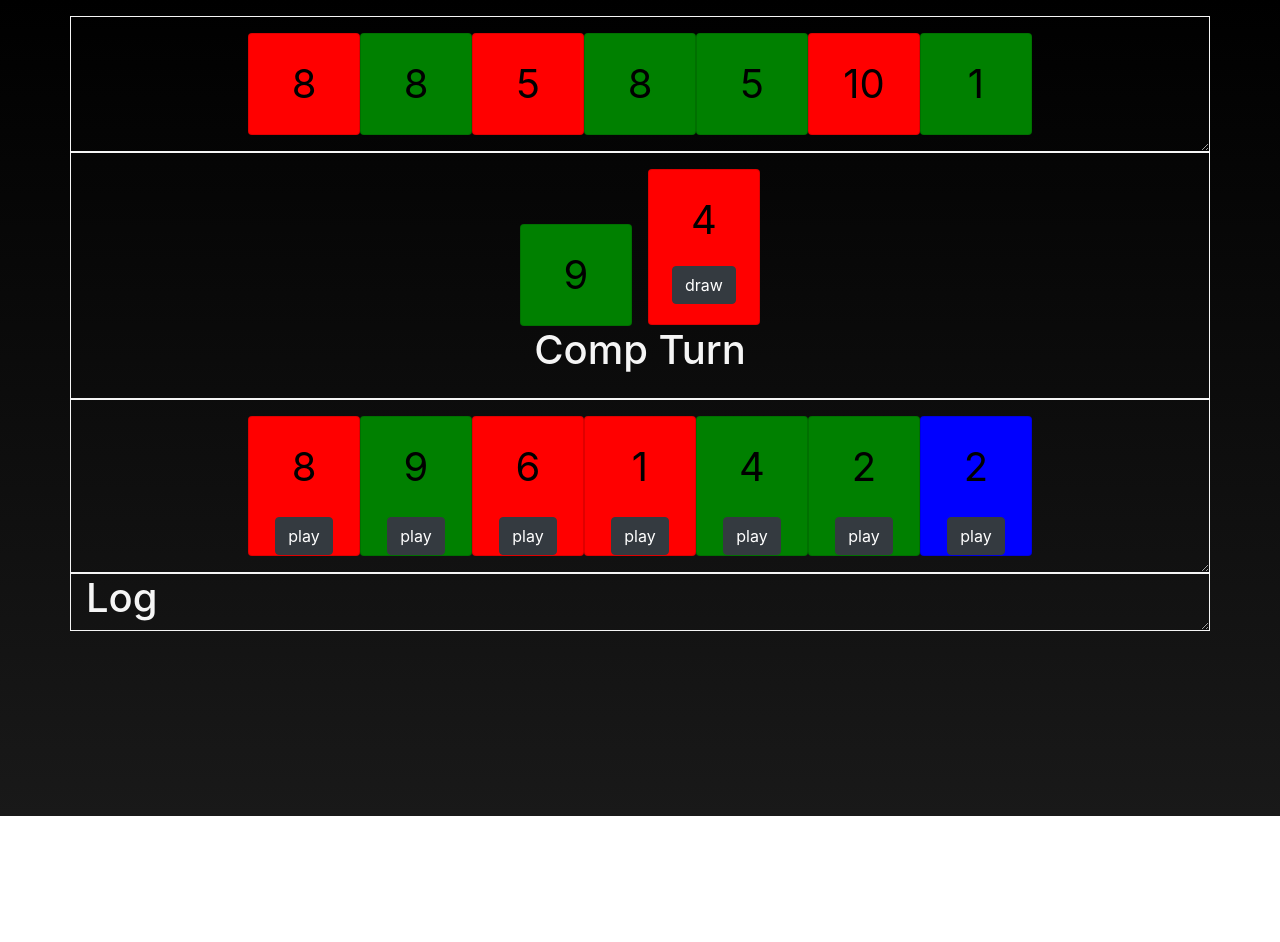
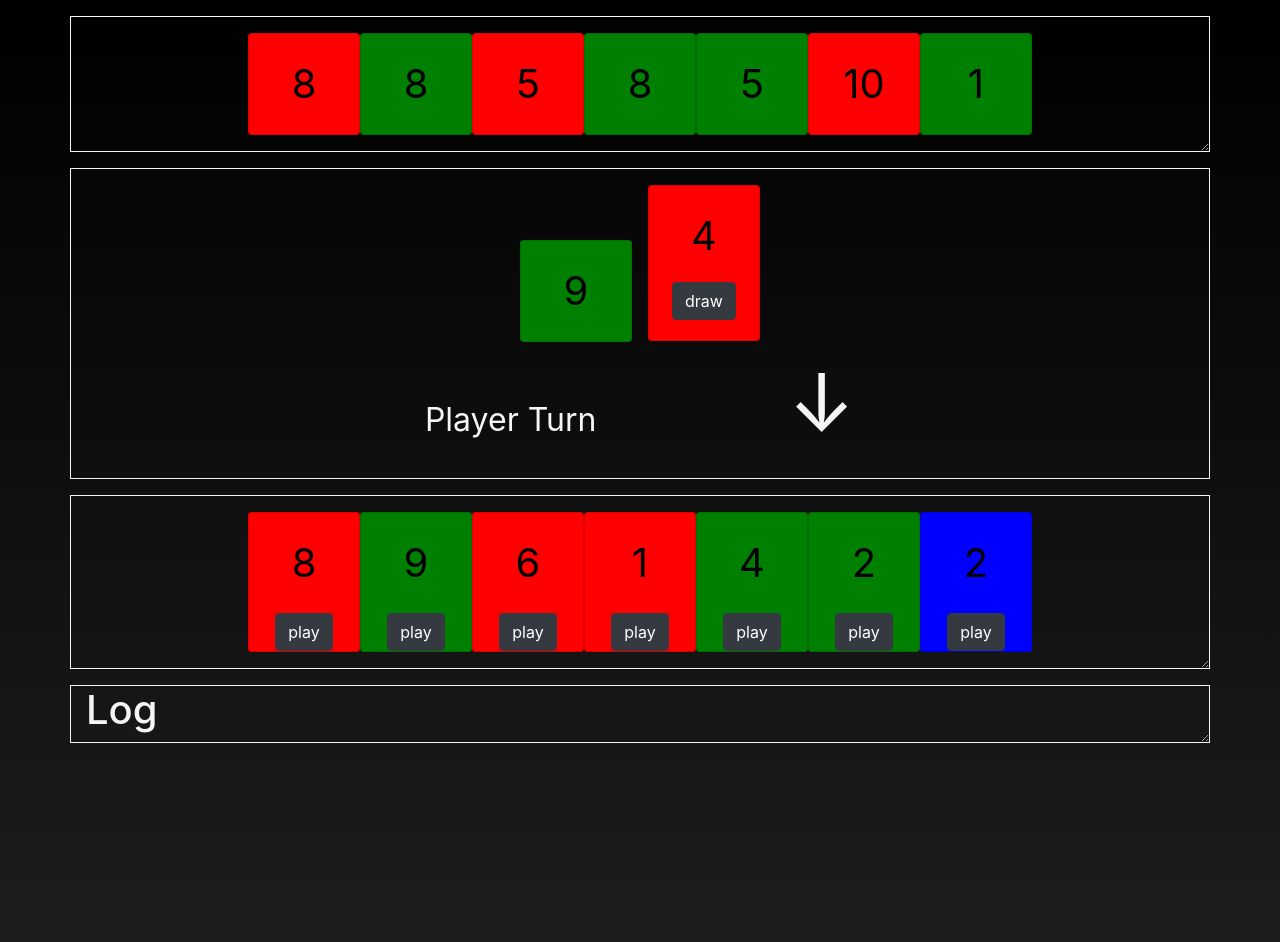
Before and after one commit to charboneaut/animuno, a React (Create React App) app: page / in a window 1280 px wide. Shown: the top 942 px of the page. Before the commit the page ends 816 px from the top, so only its background shows below. Built offline with nearby package versions, Linux system fonts and the light colour scheme; the HTML template or start-up script is replaced by a standard one.

Commit message:
fixed turn prop, added turn indicator & delay, tweaked margins & others

```diff
--- a/src/App.css
+++ b/src/App.css
@@ -1,5 +1,5 @@
 .App {
-  height: 100vh;
+  height: 200vh;
   color: whitesmoke;
   margin-top: 1rem;
 }
@@ -16,5 +16,5 @@
 }
 
 body {
-  background-image: linear-gradient(black, rgb(25, 25, 25));
+  background-image: linear-gradient(black, rgb(50, 50, 50));
 }
--- a/src/App.js
+++ b/src/App.js
@@ -18,6 +18,7 @@ function App() {
 
   function compTurn(playerLog, mostRecentCard) {
     // the most recent player action and top of the discard have to passed rather than taken from state because async blah blah
+    setTimeout(() => {
       console.log("computer tink hard");
       let pseudoHand = handComp;
       let ouchCount = 0;
@@ -38,7 +39,7 @@ function App() {
         setLog([
           ...log,
           playerLog,
-        `Computer couldn't play and drew ${ouchCount} cards, then played a ${cardData.playedCard.color} ${cardData.playedCard.number}`,
+          `Computer couldn't play and drew ${ouchCount} card(s), then played a ${cardData.playedCard.color} ${cardData.playedCard.number}`,
         ]);
       } else {
         setLog([
@@ -47,6 +48,7 @@ function App() {
           `Computer played a ${cardData.playedCard.color} ${cardData.playedCard.number}`,
         ]);
       }
+    }, 1000);
   }
 
   return (
@@ -58,6 +60,7 @@ function App() {
           drawPile={drawPile}
           setHand={setHand}
           hand={hand}
+          playerTurn={playerTurn}
         />
         <PlayerHand
           playerTurn={playerTurn}
--- a/src/comps/center/Center.css
+++ b/src/comps/center/Center.css
@@ -3,4 +3,14 @@
   text-align: center;
   padding-top: 1rem;
   padding-bottom: 1rem;
+  margin-top: 1rem;
 }
+
+.arrow {
+  font-size: 5rem;
+  margin-left: 12rem;
+}
+
+.turn {
+  font-size: 2rem;
+}
--- a/src/comps/center/Center.js
+++ b/src/comps/center/Center.js
@@ -41,9 +41,14 @@ function Center(props) {
       </BootstrapCard>
 
       {props.drawPile.length > 0 ? (
-        <span>
-          <h1>{props.playerTurn ? "Player Turn" : "Comp Turn"}</h1>
-        </span>
+        <div>
+          <span className="turn">
+            {props.playerTurn ? "Player Turn" : "Comp Turn"}
+          </span>
+          <span style={{ textAlign: "right" }} className="arrow">
+            {props.playerTurn ? "↓" : "↑"}
+          </span>
+        </div>
       ) : null}
     </Container>
   );
--- a/src/comps/compPlayer/CompHand.css
+++ b/src/comps/compPlayer/CompHand.css
@@ -6,4 +6,5 @@
   resize: vertical;
   padding-top: 1rem;
   padding-bottom: 1rem;
+  overflow-x: hidden;
 }
--- a/src/comps/log/Log.css
+++ b/src/comps/log/Log.css
@@ -1,6 +1,8 @@
 #log {
   border: 1px solid whitesmoke;
-  max-height: 50vh;
+  max-height: 85vh;
   overflow: scroll;
   resize: vertical;
+  margin-top: 1rem;
+  overflow-x: hidden;
 }
--- a/src/comps/player/PlayerHand.css
+++ b/src/comps/player/PlayerHand.css
@@ -6,4 +6,6 @@
   resize: vertical;
   padding-top: 1rem;
   padding-bottom: 1rem;
+  margin-top: 1rem;
+  overflow-x: hidden;
 }
```
Lines whose indentation alone changed are shown as unchanged.
